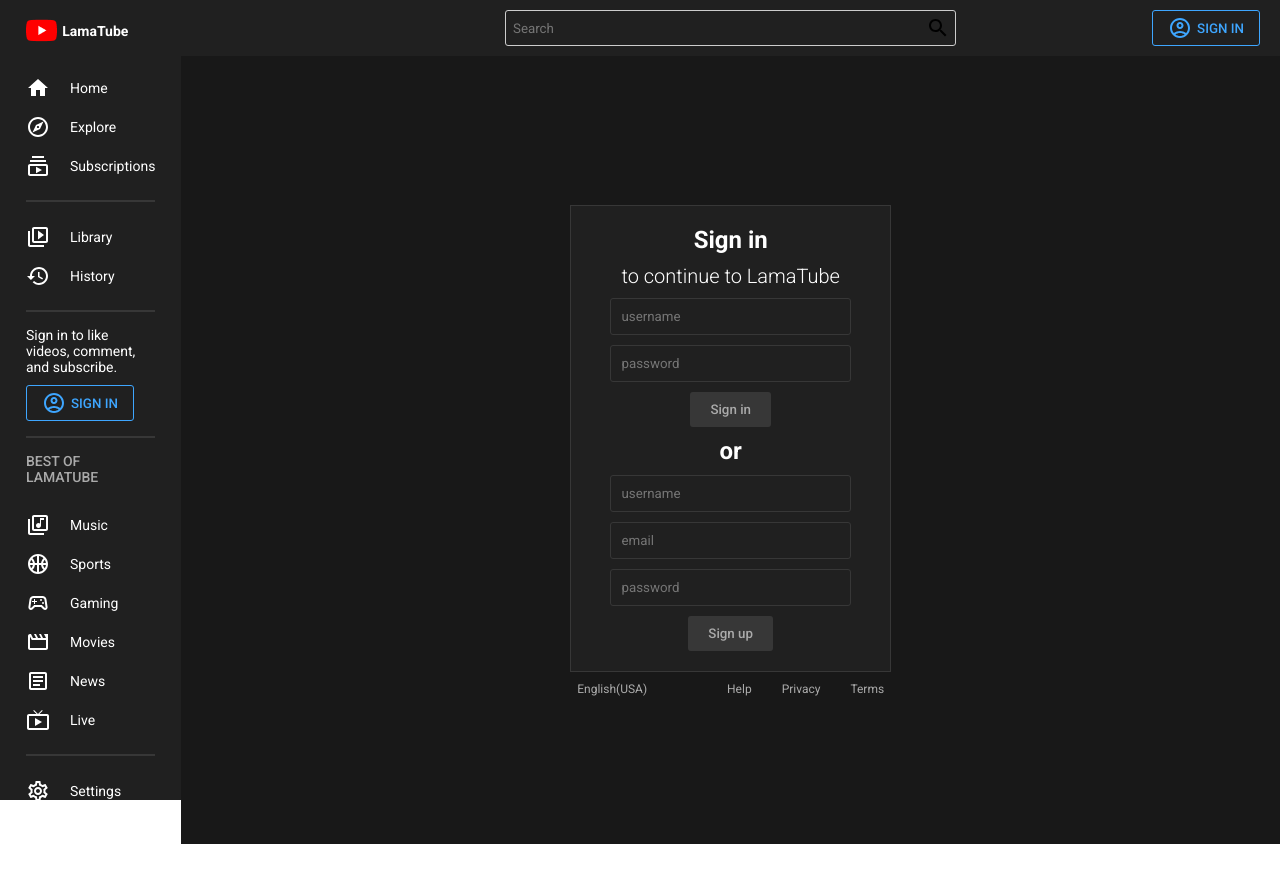
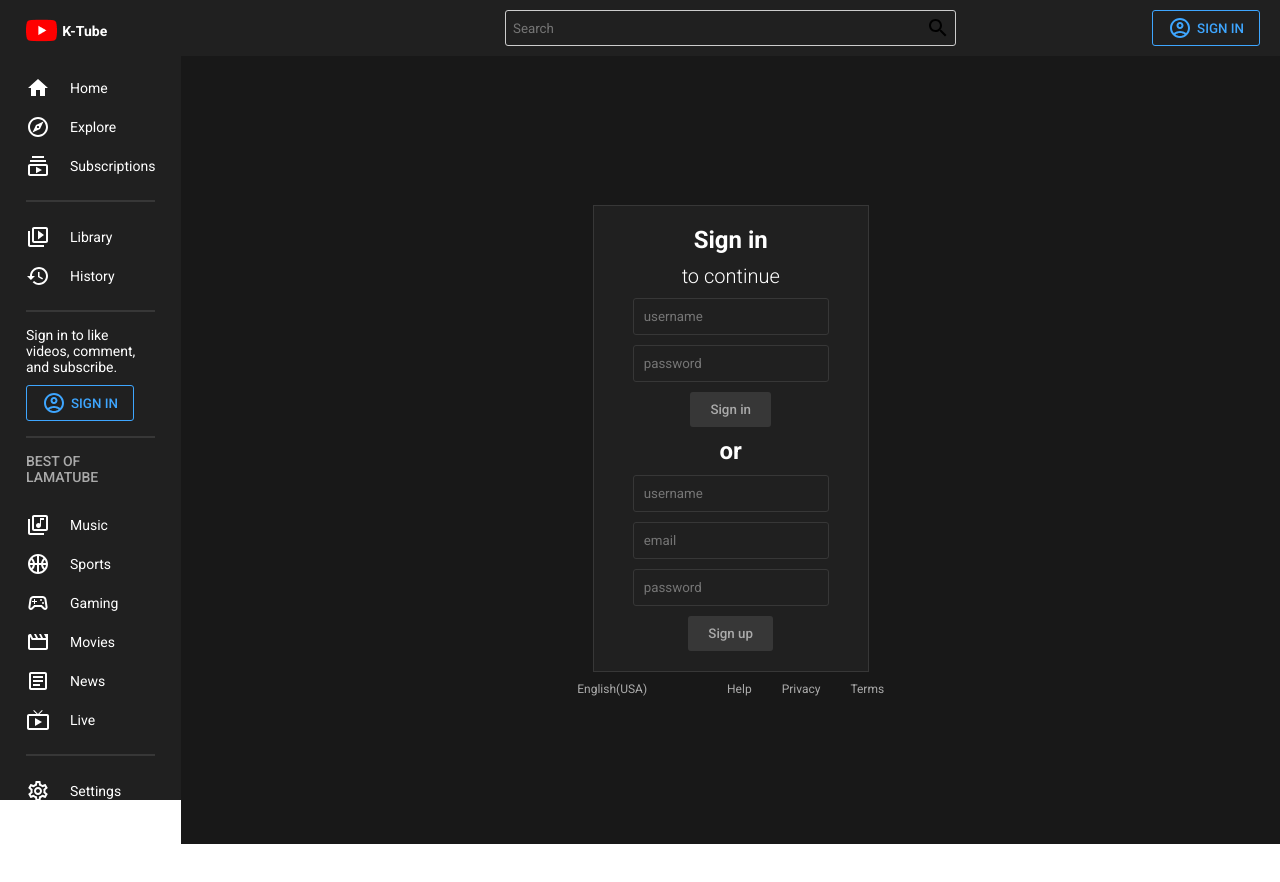
Before and after one commit to kanemds/react-redux-video, a React (Create React App) app in the folder client/: page /signin in a window 1280 px wide. Shown: the top 882 px of the page. Built offline with nearby package versions, Linux system fonts and the light colour scheme.

Commit message:
able to login

```diff
--- a/client/src/components/Menu.jsx
+++ b/client/src/components/Menu.jsx
@@ -87,7 +87,7 @@
         <Link to="/" style={{ textDecoration: "none", color: "inherit" }}>
           <Logo>
             <Img src={LamaTube} />
-            LamaTube
+            K-Tube
           </Logo>
         </Link>
         <Item>
--- a/client/src/pages/SignIn.jsx
+++ b/client/src/pages/SignIn.jsx
@@ -1,4 +1,5 @@
-import React from "react";
+import axios from 'axios';
+import React, { useState } from "react";
 import styled from "styled-components";
 
 const Container = styled.div`
@@ -64,18 +65,33 @@
 `;
 
 const SignIn = () => {
+
+  const [name,setName] = useState("")
+  const [email,setEmail] = useState("")
+  const [password,setPassword] = useState("")
+
+  const handleSignIn = async (e) => {
+    e.preventDefault()
+    try {
+      const res = await axios.post('/auth/signin', {name, password})
+      console.log(res.data)
+    } catch (error) {
+
+    }
+  }
+
   return (
     <Container>
       <Wrapper>
         <Title>Sign in</Title>
-        <SubTitle>to continue to LamaTube</SubTitle>
-        <Input placeholder="username" />
-        <Input type="password" placeholder="password" />
-        <Button>Sign in</Button>
+        <SubTitle>to continue</SubTitle>
+        <Input placeholder="username" onChange={e => setName(e.target.value)} />
+        <Input type="password" placeholder="password" onChange={e => setPassword(e.target.value)} />
+        <Button onClick={handleSignIn}>Sign in</Button>
         <Title>or</Title>
-        <Input placeholder="username" />
-        <Input placeholder="email" />
-        <Input type="password" placeholder="password" />
+        <Input placeholder="username" onChange={e => setName(e.target.value)}/>
+        <Input placeholder="email" type="email" onChange={e => setEmail(e.target.value)} />
+        <Input type="password" placeholder="password" onChange={e => setPassword(e.target.value)}/>
         <Button>Sign up</Button>
       </Wrapper>
       <More>
```
